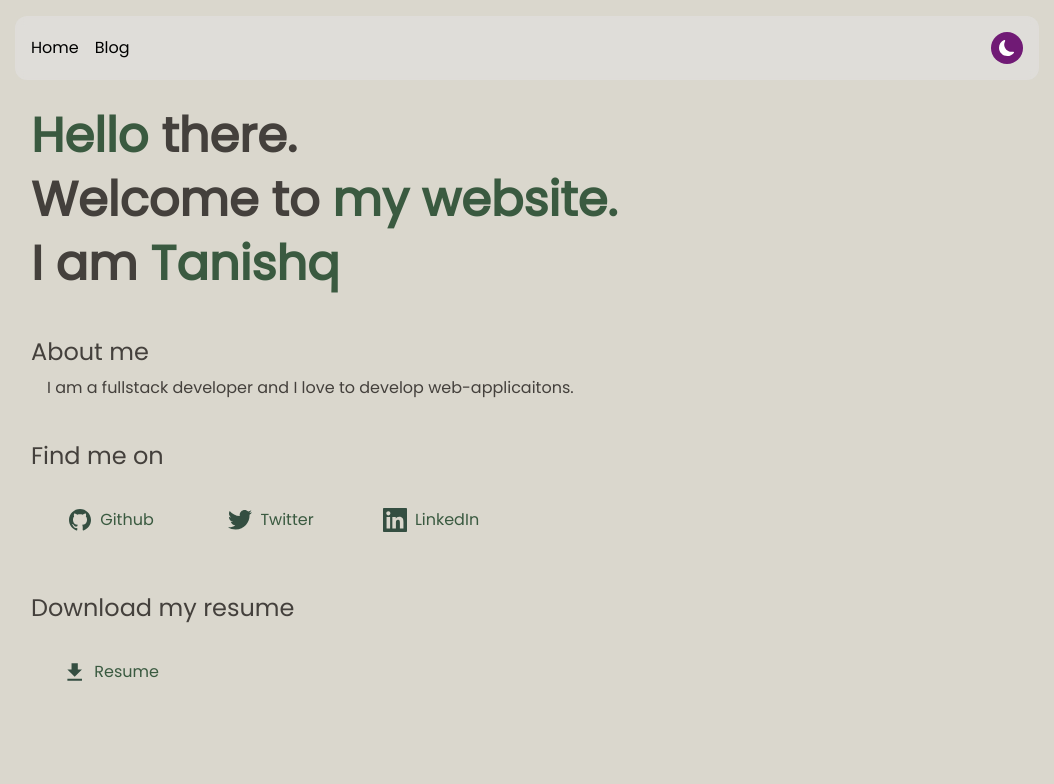
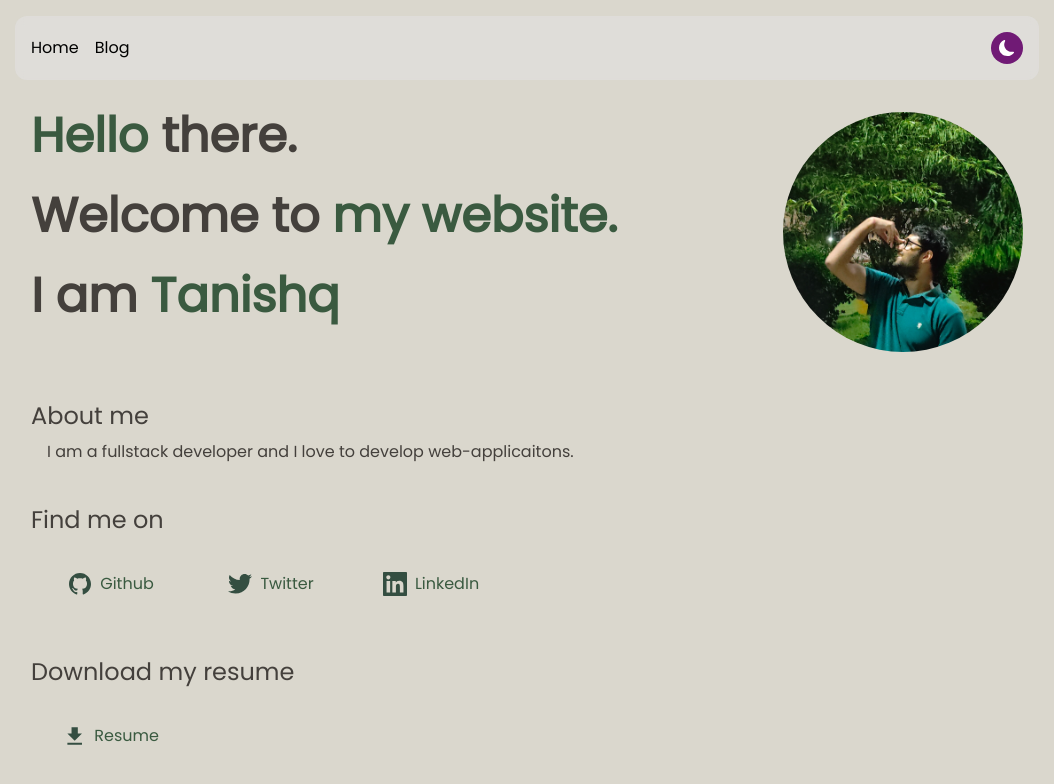
Before and after one commit to TanishqSingla/my-website, a Next.js app: page / in a window 1280 px wide. Shown: the top 784 px of the page, without its empty margins (113-1167 px from the left). Built offline with nearby package versions, Linux system fonts and the light colour scheme.

Commit message:
Add profile image to home page

```diff
--- a/pages/_document.tsx
+++ b/pages/_document.tsx
@@ -14,6 +14,9 @@ export default function Document() {
 					href="https://fonts.googleapis.com/css2?family=Poppins&display=swap"
 					rel="stylesheet"
 				/>
+				<meta name="viewport" content="width=device-width, initial-scale=1.0" />
+				<meta name="author" content="Tanishq Singla" />
+				<meta name="keywords" content="Tanishq,Singla,developer" />
 			</Head>
 			<body>
 				<Main />
--- a/pages/index.tsx
+++ b/pages/index.tsx
@@ -1,4 +1,5 @@
 import Head from "next/head";
+import Image from "next/image";
 import { GrGithub, GrTwitter, GrLinkedin } from "react-icons/gr";
 import { IoMdDownload } from "react-icons/io";
 
@@ -24,11 +25,15 @@ export default function Home() {
 		<>
 			<Head>
 				<title>Tanishq Singla</title>
-				<meta name="description" content="Tanishq Singla's website" />
+				<meta
+					name="description"
+					content="Hey there, I am Tanishq.\n I am a fullstack developer and I love to develop web-applicaitons.\nWelcome to my website"
+				/>
 				<link rel="icon" href="/favicon.ico" />
 			</Head>
 			<main className="sm:space-y-8 space-y-4">
-				<div className="space-y-4">
+				<div className="flex justify-between">
+					<div className="sm:space-y-8 space-y-4">
 						<h1>
 							<span className="highlight">Hello</span> there.
 						</h1>
@@ -38,6 +43,14 @@ export default function Home() {
 						<h1>
 							I am <span className="highlight">Tanishq</span>
 						</h1>
+					</div>
+					<figure className="rounded-full overflow-hidden w-60 aspect-square">
+						<img
+							alt="Tanishq's pfp"
+							src="/pfp.webp"
+							className="h-full w-full object-cover"
+						/>
+					</figure>
 				</div>
 				<div className="about-me py-2">
 					<h3>About me</h3>
```
Also changed, not shown: public/pfp.webp (added). Lines whose indentation alone changed are shown as unchanged.
